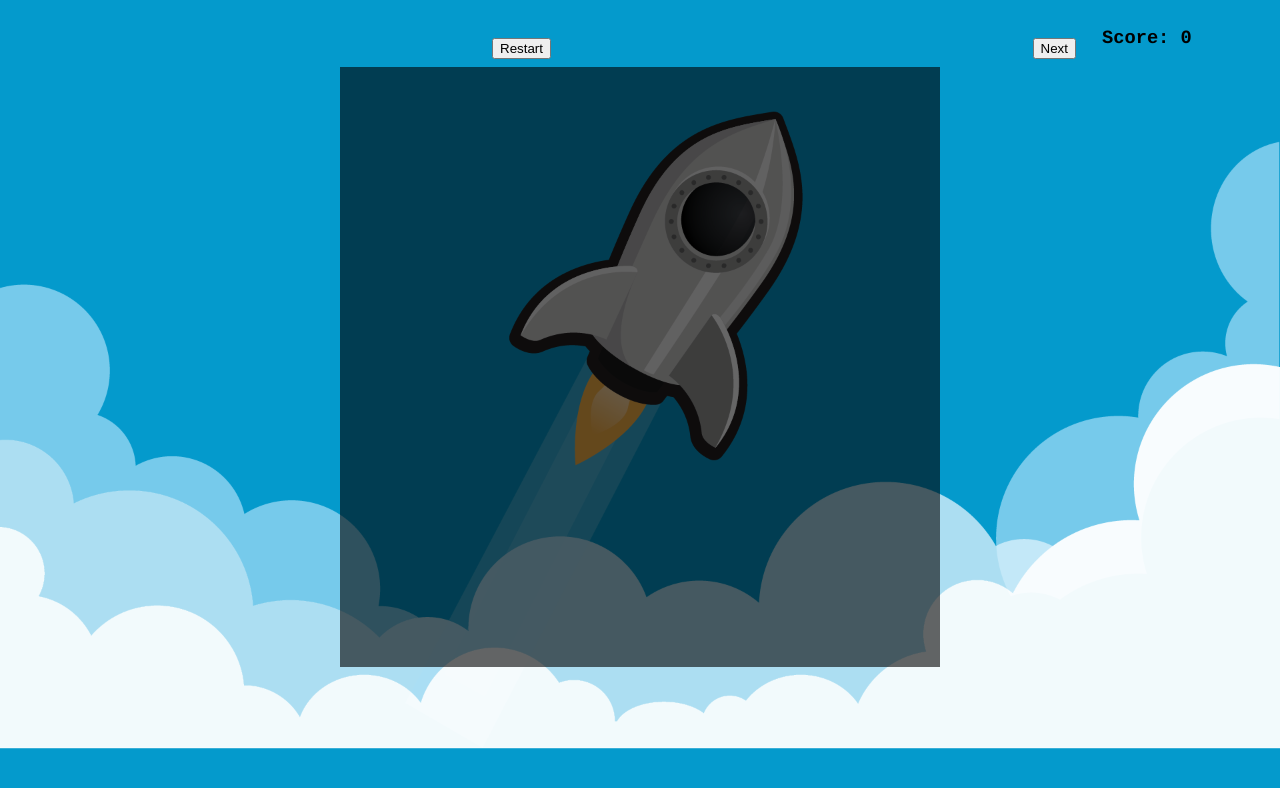
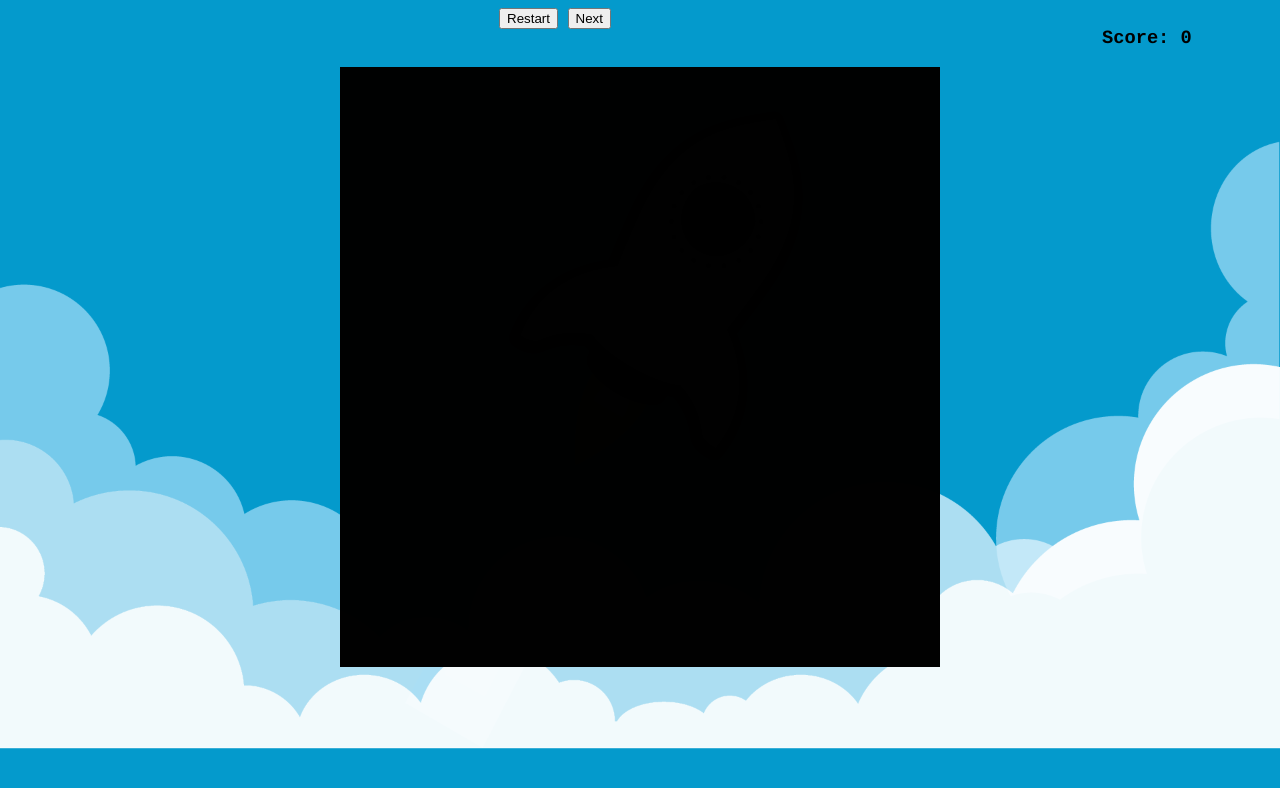
Before and after one commit to Dragoon013/gtr, a plain HTML site: page index.html in a window 1280 px wide. Both pictures are taken after a click on the button "Restart". Drawn offline with Linux system fonts and the light colour scheme.

Commit message:
restart button works. Need to do next now. Also globalalpha stopped working

```diff
--- a/game.js
+++ b/game.js
@@ -7,10 +7,19 @@ var HEIGHT;
 var BOARD_W;
 var BOARD_H;
 
+//game states
+var START = 100;
+var PLAYING = 101;
+var RESTART = 102;
+var END = 103;
+var state = START;
+
+//arrays for objects
 var allphotos = [];
 var tiles = [];
 var pix = [];
 
+//default board for now - maybe can add larger ones later
 var BOARD = [[1,2,3],
 	     [4,5,6],
 	     [7,8,9]];
@@ -26,16 +35,7 @@ var game = (function(){
 
     var restart = document.getElementById('restartb');
     var next = document.getElementById('nextb');
-/*
-    restart.onclick() = function(){
 
-
-    }
-    next.onclick() = function(){
-
-
-    }
-*/
 
     WIDTH = game_canvas.width;
     HEIGHT = game_canvas.height;
@@ -59,16 +59,44 @@ var game = (function(){
 		rm.addResource("tato", "/images/Photos/Tato.jpg", "jpg", rm.ResourceType.IMAGE);
 
 		rm.startPreloading();
+
 	        canvas.addEventListener('click',function(e){
-		        game.click(e);
+		    game.clickCanvas(e);
 	        });
+	        restart.addEventListener('click',function(e){
+		    game.clickRestart(e);
+	        });
+		next.addEventListener('click',function(e){
+		    game.clickNext(e);
+	        });
+
+
 	        game.template_mapper(BOARD);
 
 		game.draw();
+		state = PLAYING;
 
 	    },
 
-	    click: function(e){
+	clickRestart: function(e){
+	    state = RESTART;
+	    tiles =[];
+	    pix = [];
+	    game.draw();
+	    allphotos = [];
+	    state = PLAYING;
+	    game.init();
+
+	},
+
+	clickNext: function(e){
+
+
+
+	},
+
+
+	    clickCanvas: function(e){
 		var x = e.x;
 		var y = e.y;
 
@@ -104,22 +132,27 @@ var game = (function(){
 
 	    template_mapper: function(){
 
-
-
 	        var num = Math.floor(Math.random() *10)%rm.im.length;
 
+		for (var k = 0; k < rm.im.length; k++){
 		    for (var i = 0; i < BOARD.length; i++){
 			for (var j = 0; j < BOARD.length; j++){
 		            tiles.push(new Tile(i * SIZE, j * SIZE));
-			    pix.push(new Sprite('picture', i*SIZE, j*SIZE, new Pix(rm.images[rm.im[num].name],SIZE,SIZE)));
+			    pix.push(new Sprite('picture', i*SIZE, j*SIZE, new Pix(rm.images[rm.im[k].name],SIZE,SIZE)));
 //			    pix.push(new Sprite('picture', i*SIZE, j*SIZE, new Pix(rm.images["yel"],SIZE,SIZE)));
 			}
 	            }
+		    allphotos.push(pix);
+		    pix = [];
+		}
+//		console.log(allphotos);
 	    },
 
         // Draw all tiles
 	    draw: function(){
+
 		context.clearRect(0, 0, BOARD_W, BOARD_H);
+		pix = allphotos[1];
 		pix.map(function(p){p.artist.draw(p,context)});
 
 
@@ -127,13 +160,10 @@ var game = (function(){
 		        tiles[i].draw(context);
 	        }
 
-	    },
+		if(state === RESTART)
+		    context.clearRect(0, 0, canvas.width,canvas.height);
 
-	drawpic: function(section){
-
-	    section.artist.draw(section,context);
-
-	}
+	    }
     }
 })();
 
--- a/main.css
+++ b/main.css
@@ -12,15 +12,17 @@ body {
 }
 
 #rbutton {
-    top: 30px;
-    position: relative;
-    margin-left: 484px;;
-    text-align: center:
+
+    width: 100%;
+    text-align: center;
+}
+
+#restartb{
 
 }
 
 #nextb{
-    margin-left: 472px;
+
 }
 
 #score {
--- a/tiles.js
+++ b/tiles.js
@@ -11,9 +11,10 @@ Tile.prototype = {
     draw: function (context) {
         // Setup
         context.save();
+        //console.log(context);
+	context.fillStyle = 'black';
         context.globalAlpha = .6;
-        context.fillStyle = 'black';
-        if (this.flipped) context.globalAlpha = .0;
+        if (this.flipped) context.globalAlpha = 0;
         // Drawing
 //	context.fillRect(this.x+this.padding, this.y+this.padding, this.width-1*this.padding, this.width-1*this.padding);
 	context.fillRect(this.x, this.y,this.width, this.width);
@@ -26,11 +27,12 @@ var Pix = function(img, w, h){
     this.w = w;
     this.h = h;
     this.show = false;
+    this.used = false;
 };
 
 Pix.prototype = {
     draw: function (sprite,context){
-	context.globalAlpha = 0
+	context.globalAlpha = 0;
 	if (this.show) context.globalAlpha = 1;
 	context.drawImage(this.img,
 			  sprite.x,sprite.y,
```
Also changed, not shown: index.html (+1 -1 lines).
